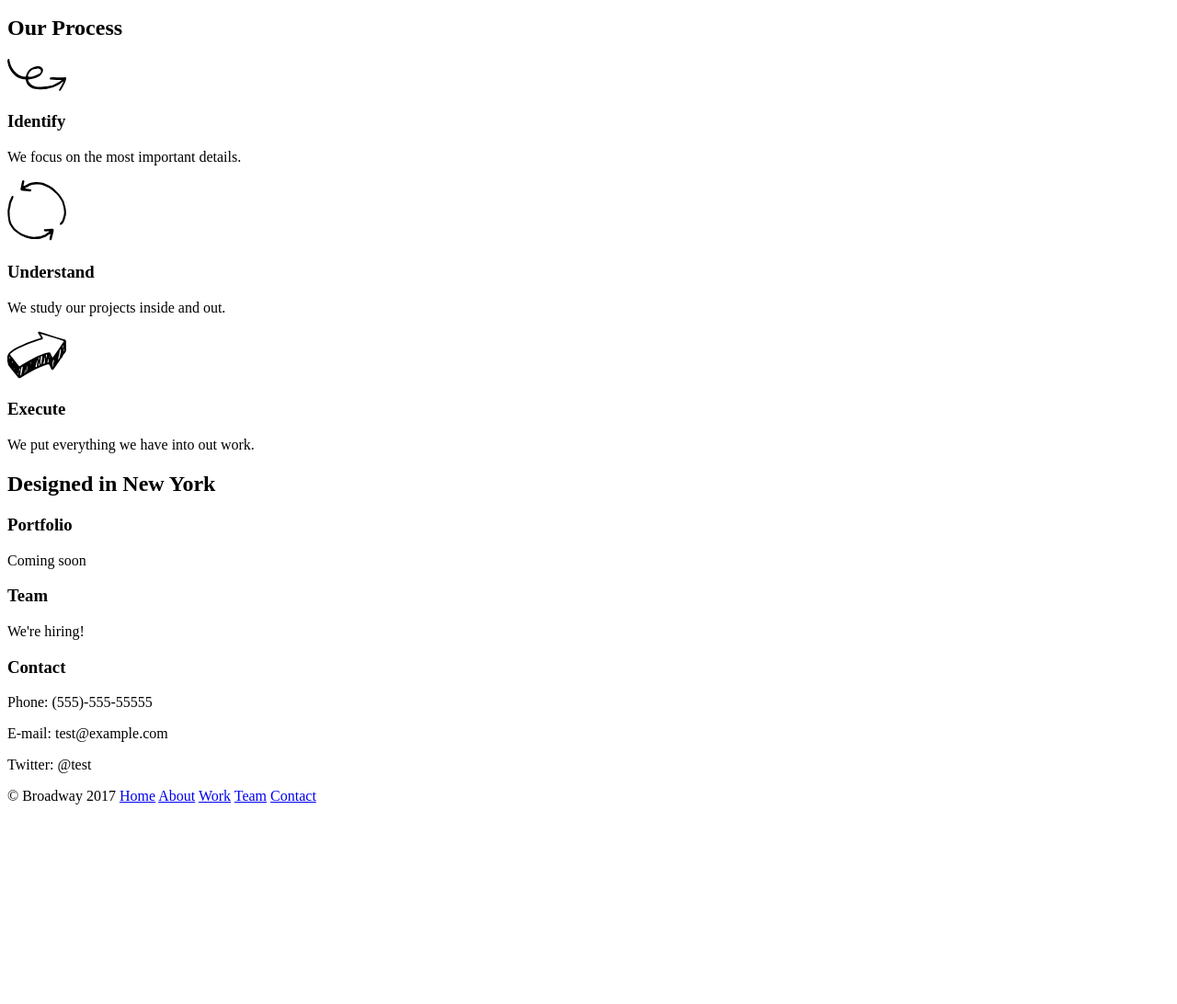
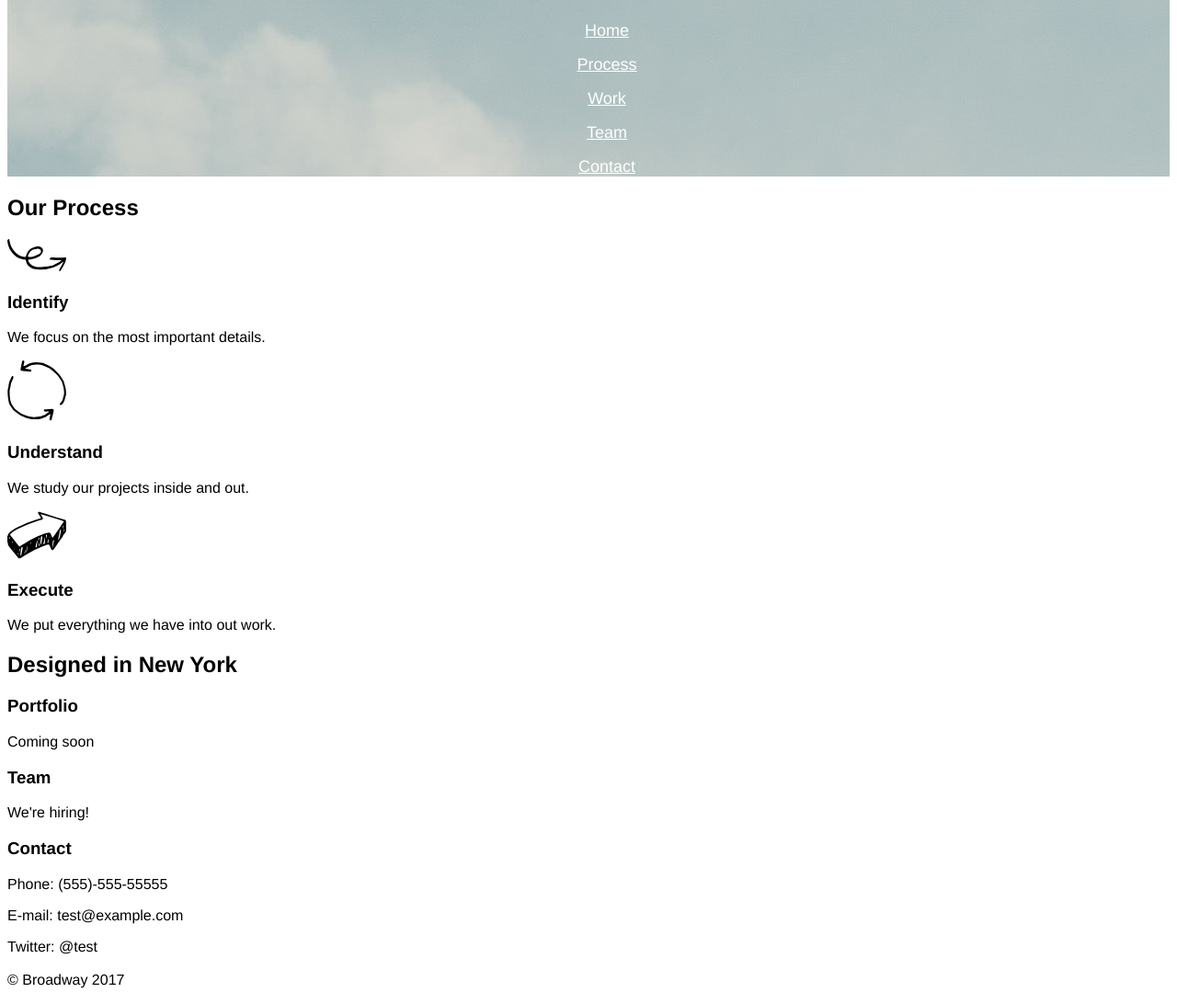
Before and after one commit to karolisracas/broadway, a plain HTML site: page index.html in a window 1280 px wide. Shown: the part 173-1265 px from the top of the page at 92% size. Before the commit the page ends 1064 px from the top, so only its background shows below. Drawn offline with Linux system fonts and the light colour scheme.

Commit message:
add landing menu css

```diff
--- a/index.html
+++ b/index.html
@@ -8,17 +8,18 @@
 
   <!-- Main menu -->
 
-  <h1>Broadway Design</h1>
-  <nav>
-    <ul>
-      <li><a href="#">Home</a></li>
-      <li><a href="#">About</a></li>
-      <li><a href="#">Work</a></li>
-      <li><a href="#">Team</a></li>
-      <li><a href="#">Contact</a></li>
-    </ul>
-  </nav>
-
+  <section class="landing">
+    <h1>Broadway Design</h1>
+    <nav>
+      <ul>
+        <li><a class="btn-nav" href="#">Home</a></li>
+        <li><a class="btn-nav" href="#">Process</a></li>
+        <li><a class="btn-nav" href="#">Work</a></li>
+        <li><a class="btn-nav" href="#">Team</a></li>
+        <li><a class="btn-nav" href="#">Contact</a></li>
+      </ul>
+    </nav>
+  </section>
 <!-- Process section -->
 
 <section>
@@ -76,12 +77,13 @@
 <footer>
   <p>
     &copy; Broadway 2017
-    <a href="#">Home</a>
-    <a href="#about">About</a>
-    <a href="#work">Work</a>
-    <a href="#team">Team</a>
-    <a href="#contact">Contact</a>
+    <a class="btn-nav" href="#">Home</a>
+    <a class="btn-nav" href="#about">About</a>
+    <a class="btn-nav" href="#work">Work</a>
+    <a class="btn-nav" href="#team">Team</a>
+    <a class="btn-nav" href="#contact">Contact</a>
   </p>
 </footer>
+
 </body>
 </html>
--- a/resources/css/style.css
+++ b/resources/css/style.css
@@ -0,0 +1,32 @@
+body {
+  font-family: "Helvetica", sans-serif;
+}
+
+h1,
+h2,
+h3 {
+  font-weight: bold;
+}
+
+.landing {
+  background-image: url(../images/the-flatiron-building.jpg);
+  text-align: center;
+  color:white;
+}
+
+.landing h1{
+  font-size: 70px;
+}
+
+.landing ul{
+  list-style-type: none;
+}
+
+.landing li {
+  margin: 16px;
+}
+
+.btn-nav {
+  font-size: 18px;
+  color: white;
+}
```
Also changed, not shown: resources/images/the-flatiron-building.jpg (added).
